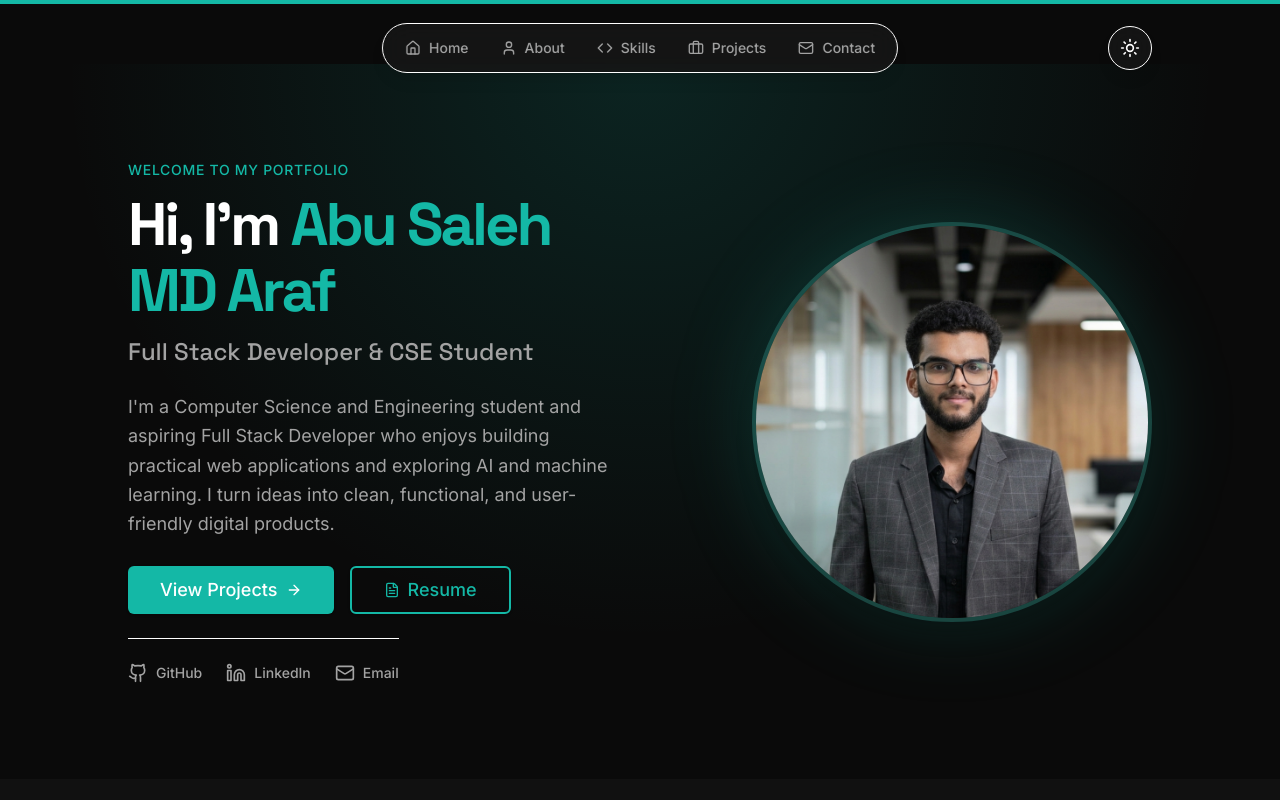
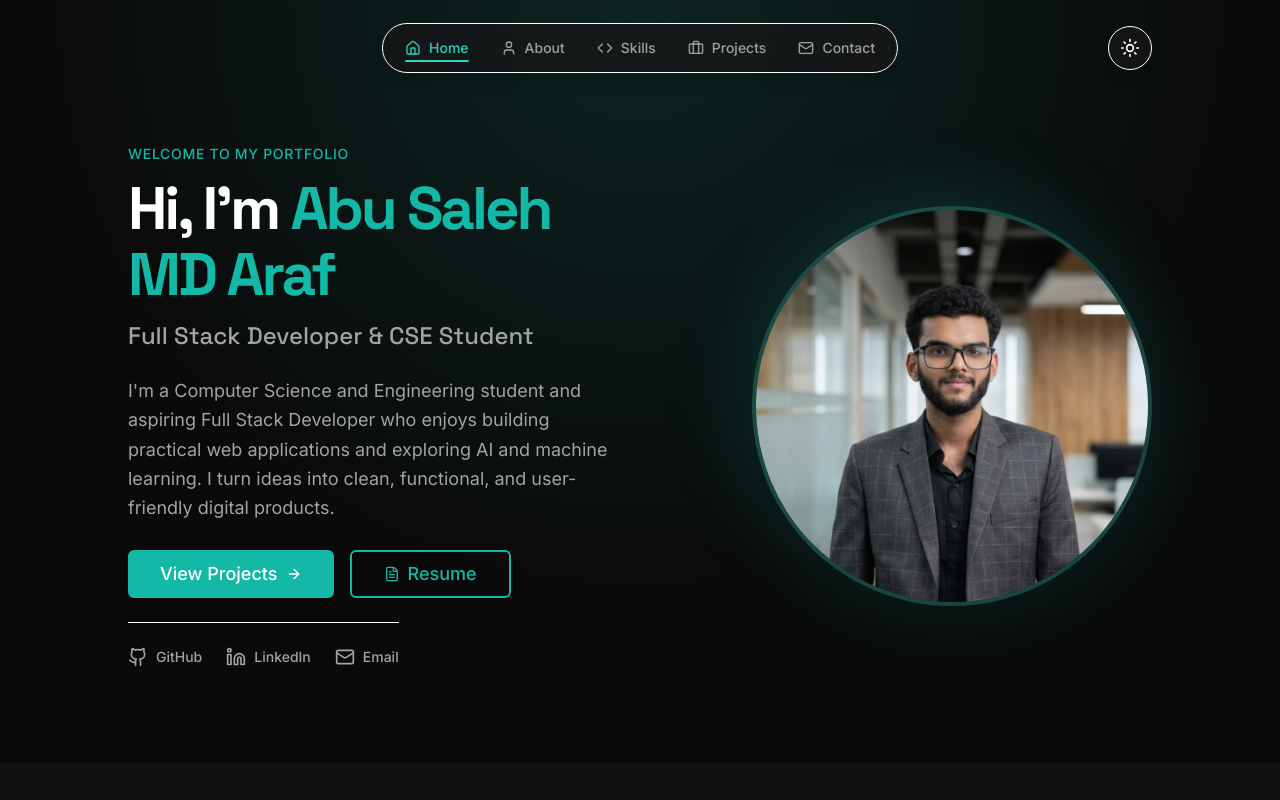
Before and after one commit to asmaraf/abu-saleh-portfolio, a Next.js app: page / in a window 1280 px wide. Shown: the top 800 px of the page. Built offline with nearby package versions, Linux system fonts and the light colour scheme.

Commit message:
feat: add active nav state with teal highlight and refine hero section styling

```diff
--- a/src/app/page.tsx
+++ b/src/app/page.tsx
@@ -1,6 +1,5 @@
 import { Navbar } from "@/components/Navbar";
 import { Footer } from "@/components/Footer";
-import { ScrollProgress } from "@/components/ScrollProgress";
 import { Hero } from "@/components/sections/Hero";
 import { About } from "@/components/sections/About";
 import { Skills } from "@/components/sections/Skills";
@@ -12,9 +11,8 @@ import { Contact } from "@/components/sections/Contact";
 export default function Home() {
   return (
     <>
-      <ScrollProgress />
       <Navbar />
-      <main className="flex-1 pt-16">
+      <main className="flex-1">
         <Hero />
         <About />
         <Skills />
--- a/src/components/Navbar.tsx
+++ b/src/components/Navbar.tsx
@@ -6,15 +6,56 @@ import { Menu, X, Home, User, Code, Briefcase, Mail } from "lucide-react";
 import { ThemeToggle } from "./ThemeToggle";
 
 const navLinks = [
-  { name: "Home", href: "/#home", icon: Home },
-  { name: "About", href: "/#about", icon: User },
-  { name: "Skills", href: "/#skills", icon: Code },
-  { name: "Projects", href: "/#projects", icon: Briefcase },
-  { name: "Contact", href: "/#contact", icon: Mail },
+  { name: "Home", href: "/#home", id: "home", icon: Home },
+  { name: "About", href: "/#about", id: "about", icon: User },
+  { name: "Skills", href: "/#skills", id: "skills", icon: Code },
+  { name: "Projects", href: "/#projects", id: "projects", icon: Briefcase },
+  { name: "Contact", href: "/#contact", id: "contact", icon: Mail },
 ];
 
 export function Navbar() {
   const [isOpen, setIsOpen] = React.useState(false);
+  const [activeSection, setActiveSection] = React.useState("home");
+
+  React.useEffect(() => {
+    const visibleSections = new Set<string>();
+
+    const observer = new IntersectionObserver(
+      (entries) => {
+        entries.forEach((entry) => {
+          if (entry.isIntersecting) {
+            visibleSections.add(entry.target.id);
+          } else {
+            visibleSections.delete(entry.target.id);
+          }
+        });
+
+        // Determine the top-most visible section in DOM/navLinks order
+        const currentActive = navLinks.find((link) =>
+          visibleSections.has(link.id)
+        );
+
+        if (currentActive) {
+          setActiveSection(currentActive.id);
+        }
+      },
+      {
+        rootMargin: "-20% 0px -35% 0px",
+        threshold: 0,
+      }
+    );
+
+    navLinks.forEach((link) => {
+      const element = document.getElementById(link.id);
+      if (element) {
+        observer.observe(element);
+      }
+    });
+
+    return () => {
+      observer.disconnect();
+    };
+  }, []);
 
   return (
     <nav className="fixed top-6 left-0 w-full z-50 px-4 md:px-6 pointer-events-none">
@@ -24,15 +65,28 @@ export function Navbar() {
         <div className="hidden lg:flex absolute left-1/2 top-1/2 -translate-x-1/2 -translate-y-1/2 items-center p-1.5 rounded-full bg-card/80 backdrop-blur-lg border border-card-border shadow-lg">
           {navLinks.map((link) => {
             const Icon = link.icon;
+            const isActive = activeSection === link.id;
 
             return (
               <Link
                 key={link.name}
                 href={link.href}
-                className="flex items-center px-4 py-2 rounded-full text-sm font-medium text-muted hover:text-primary hover:bg-primary/10 transition-all duration-300"
+                onClick={() => setActiveSection(link.id)}
+                className={`relative flex items-center px-4 py-2 rounded-full text-sm font-medium transition-all duration-300 ${
+                  isActive
+                    ? "text-[#2dd4bf]"
+                    : "text-muted hover:text-[#2dd4bf]"
+                }`}
+                style={isActive ? { color: "#2dd4bf" } : undefined}
               >
                 <Icon className="w-4 h-4 mr-2" />
                 {link.name}
+                {isActive && (
+                  <span
+                    className="absolute bottom-1 left-4 right-4 h-0.5 rounded-full"
+                    style={{ backgroundColor: "#2dd4bf" }}
+                  />
+                )}
               </Link>
             );
           })}
@@ -64,17 +118,32 @@ export function Navbar() {
         <div className="lg:hidden absolute top-full left-4 right-4 mt-4 bg-card/95 backdrop-blur-xl border border-card-border shadow-2xl rounded-3xl py-4 px-4 flex flex-col space-y-2 pointer-events-auto">
           {navLinks.map((link) => {
             const Icon = link.icon;
+            const isActive = activeSection === link.id;
             return (
               <Link
                 key={link.name}
                 href={link.href}
-                onClick={() => setIsOpen(false)}
-                className="flex items-center px-4 py-3 rounded-xl text-base font-medium text-muted hover:text-primary hover:bg-primary/10 transition-all duration-300"
+                onClick={() => {
+                  setIsOpen(false);
+                  setActiveSection(link.id);
+                }}
+                className={`relative flex items-center px-4 py-3 rounded-xl text-base font-medium transition-all duration-300 ${
+                  isActive
+                    ? "text-[#2dd4bf] bg-[#2dd4bf]/10"
+                    : "text-muted hover:text-foreground"
+                }`}
+                style={isActive ? { color: "#2dd4bf" } : undefined}
               >
                 <Icon className="w-5 h-5 mr-3" />
                 {link.name}
+                {isActive && (
+                  <span
+                    className="absolute bottom-1.5 left-4 right-4 h-0.5 rounded-full"
+                    style={{ backgroundColor: "#2dd4bf" }}
+                  />
+                )}
               </Link>
-            )
+            );
           })}
         </div>
       )}
--- a/src/components/sections/Hero.tsx
+++ b/src/components/sections/Hero.tsx
@@ -22,7 +22,7 @@ const itemVariants = {
 
 export function Hero() {
   return (
-    <section id="home" className="relative w-full pt-12 md:pt-16 lg:pt-24 pb-16 md:pb-24 px-5 md:px-6 overflow-hidden">
+    <section id="home" className="relative w-full pt-28 md:pt-32 lg:pt-36 pb-16 md:pb-24 px-5 md:px-6 overflow-hidden">
       {/* Background Glow */}
       <div className="absolute inset-0 bg-hero-glow -z-10 pointer-events-none"></div>
 
```
